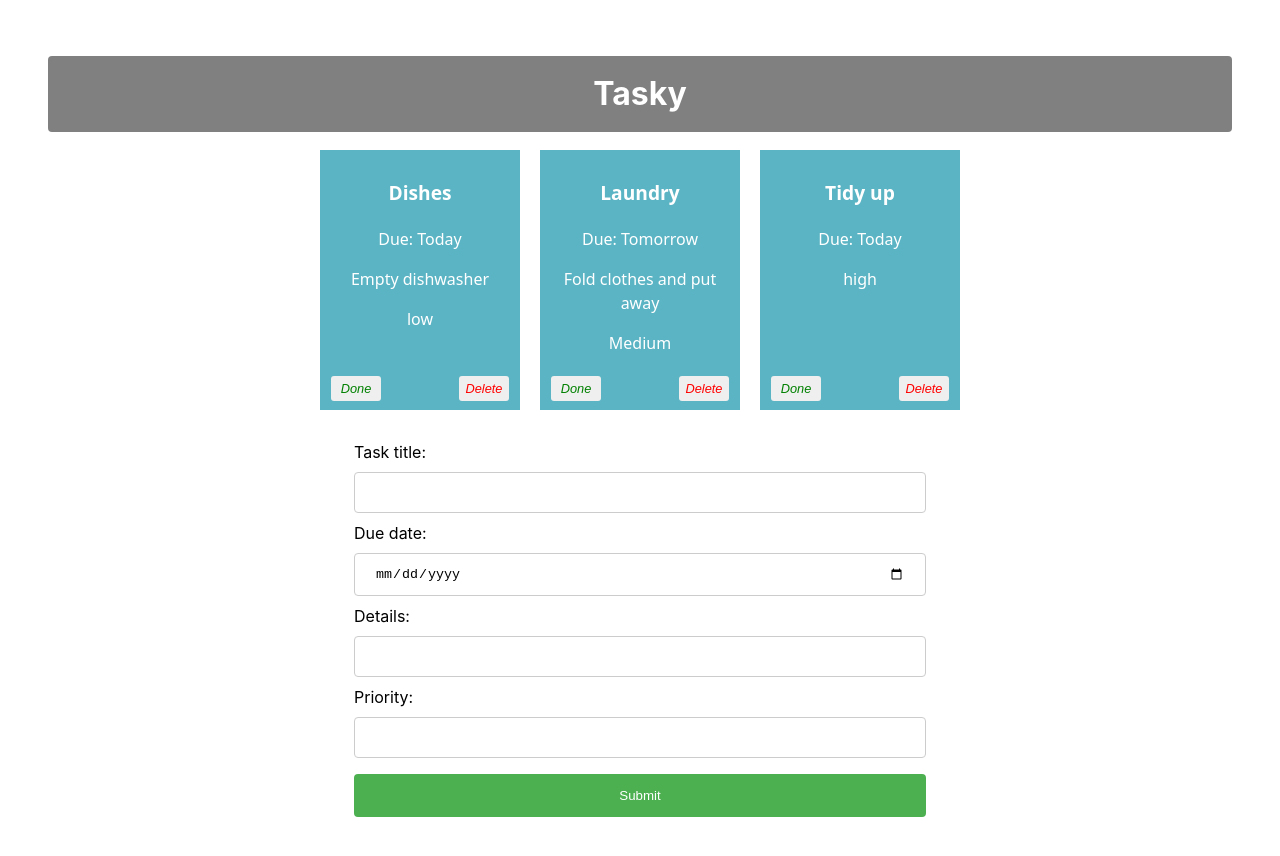
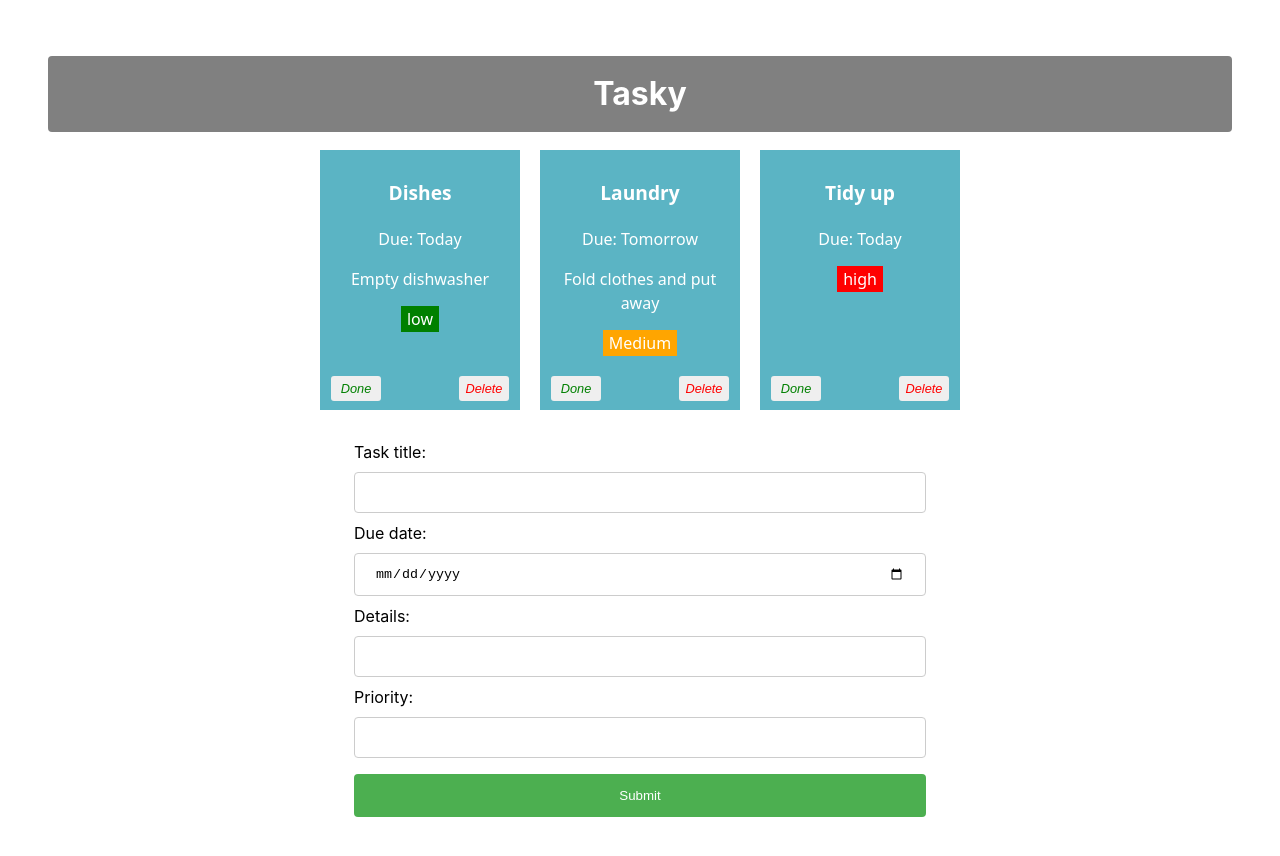
Before and after one commit to Raels24/react-basics-labs, a React (Vite) app in the folder tasky/: page / in a window 1280 px wide. Shown: the top 856 px of the page. Built offline with nearby package versions, Linux system fonts and the light colour scheme.

Commit message:
Tasky lab 2b - exercise done

```diff
--- a/tasky/src/components/Task.jsx
+++ b/tasky/src/components/Task.jsx
@@ -2,21 +2,38 @@ import React from 'react';
 
 const Task = (props) => {
 
+
+  let priorityColor;
+  //change priotity text to lowercase and set colour
+  switch (props.priority?.toLowerCase()) {
+    case 'low':
+      priorityColor = 'green';
+      break;
+    case 'medium':
+      priorityColor = 'orange';
+      break;
+    case 'high':
+      priorityColor = 'red';
+      break;
+  }
+
   return (
-          <div className="card" style={{backgroundColor: props.done ? 'lightgrey' : '#5bb4c4'}}>
+    <div className="card" style={{ backgroundColor: props.done ? 'lightgrey' : '#5bb4c4', padding: '10px', marginBottom: '10px' }}>
       <p className="title">{props.title}</p>
       <p>Due: {props.deadline}</p>
       <p>{props.description}</p>
-            <p> {props.priority}</p>
+      <p>
+        <span style={{
+          backgroundColor: priorityColor,
+          padding: '2px 6px',
+        }}>
+          {props.priority}
+        </span>
+      </p>
       <button onClick={props.markDone} className='doneButton'>Done</button>
       <button className='deleteButton' onClick={props.deleteTask}>Delete</button>
-
-
-
     </div>
   )
 }
 
-
-
 export default Task;
```
Lines whose indentation alone changed are shown as unchanged.
